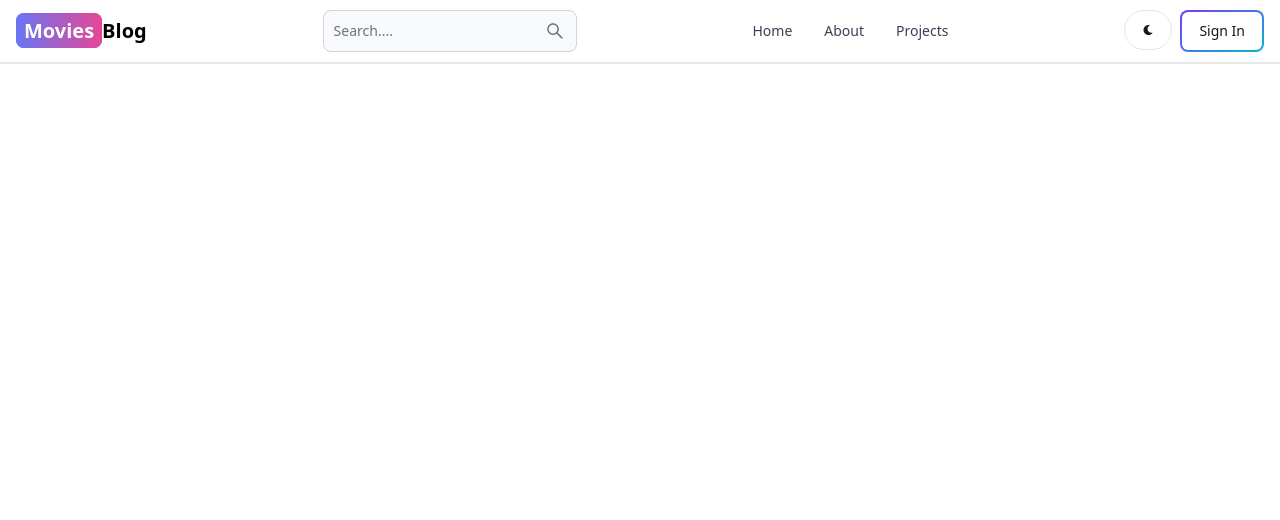
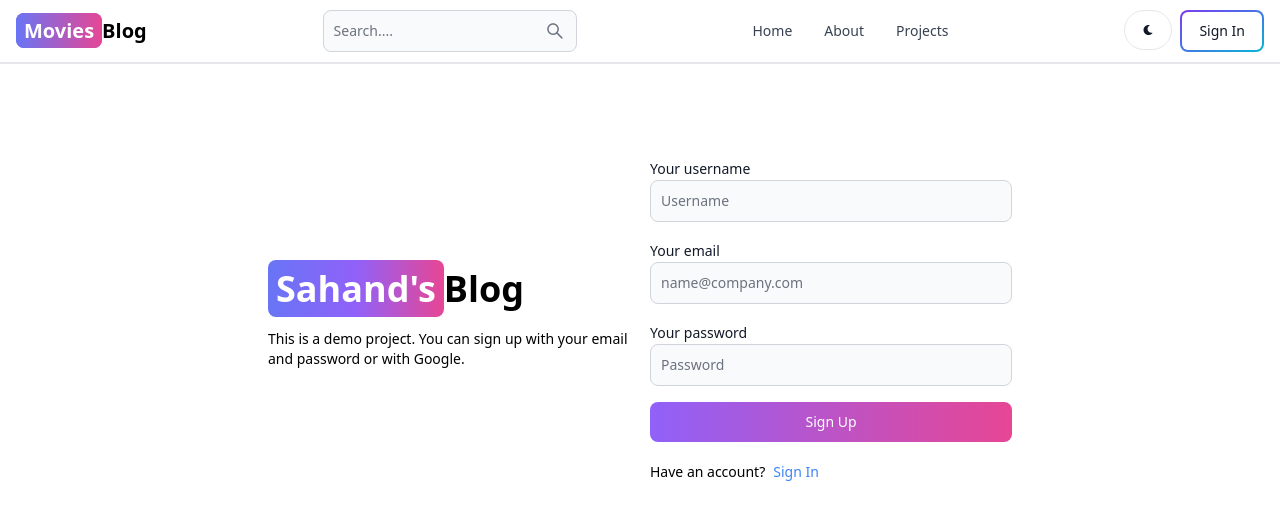
Before and after one commit to Nav21000/Movie_Review, a React (Vite) app in the folder client/: page /sign-up in a window 1280 px wide. Shown: the top 520 px of the page. Built offline with nearby package versions, Linux system fonts and the light colour scheme.

Commit message:
signUp page done

```diff
--- a/client/src/pages/SignIn.jsx
+++ b/client/src/pages/SignIn.jsx
@@ -1,9 +1,9 @@
 import React from 'react'
 
-export default function SignIn() {
+export default function Signin() {
   return (
     <div>
-      Signin
+
     </div>
   )
 }
--- a/client/src/pages/SignUp.jsx
+++ b/client/src/pages/SignUp.jsx
@@ -1,9 +1,118 @@
-import React from 'react'
+import { Alert, Button, Label, Spinner, TextInput } from 'flowbite-react';
+import { useState } from 'react';
+import { Link, useNavigate } from 'react-router-dom';
+// import OAuth from '../components/OAuth';
 
 export default function SignUp() {
+  const [formData, setFormData] = useState({});
+  const [errorMessage, setErrorMessage] = useState(null);
+  const [loading, setLoading] = useState(false);
+  const navigate = useNavigate();
+  const handleChange = (e) => {
+    setFormData({ ...formData, [e.target.id]: e.target.value.trim() });
+  };
+  const handleSubmit = async (e) => {
+    e.preventDefault();
+    if (!formData.username || !formData.email || !formData.password) {
+      return setErrorMessage('Please fill out all fields.');
+    }
+    try {
+      setLoading(true);
+      setErrorMessage(null);
+      const res = await fetch('/api/auth/signup', {
+        method: 'POST',
+        headers: { 'Content-Type': 'application/json' },
+        body: JSON.stringify(formData),
+      });
+      const data = await res.json();
+      if (data.success === false) {
+        return setErrorMessage(data.message);
+      }
+      setLoading(false);
+      if(res.ok) {
+        navigate('/sign-in');
+      }
+    } catch (error) {
+      setErrorMessage(error.message);
+      setLoading(false);
+    }
+  };
   return (
-    <div>
+    <div className='min-h-screen mt-20'>
+      <div className='flex p-3 max-w-3xl mx-auto flex-col md:flex-row md:items-center gap-5'>
+        {/* left */}
+        <div className='flex-1'>
+          <Link to='/' className='font-bold dark:text-white text-4xl'>
+            <span className='px-2 py-1 bg-gradient-to-r from-indigo-500 via-purple-500 to-pink-500 rounded-lg text-white'>
+              Sahand's
+            </span>
+            Blog
+          </Link>
+          <p className='text-sm mt-5'>
+            This is a demo project. You can sign up with your email and password
+            or with Google.
+          </p>
+        </div>
+        {/* right */}
 
+        <div className='flex-1'>
+          <form className='flex flex-col gap-4' onSubmit={handleSubmit}>
+            <div>
+              <Label value='Your username' />
+              <TextInput
+                type='text'
+                placeholder='Username'
+                id='username'
+                onChange={handleChange}
+              />
+            </div>
+            <div>
+              <Label value='Your email' />
+              <TextInput
+                type='email'
+                placeholder='name@company.com'
+                id='email'
+                onChange={handleChange}
+              />
+            </div>
+            <div>
+              <Label value='Your password' />
+              <TextInput
+                type='password'
+                placeholder='Password'
+                id='password'
+                onChange={handleChange}
+              />
+            </div>
+            <Button
+              gradientDuoTone='purpleToPink'
+              type='submit'
+              disabled={loading}
+            >
+              {loading ? (
+                <>
+                  <Spinner size='sm' />
+                  <span className='pl-3'>Loading...</span>
+                </>
+              ) : (
+                'Sign Up'
+              )}
+            </Button>
+            {/* <OAuth /> */}
+          </form>
+          <div className='flex gap-2 text-sm mt-5'>
+            <span>Have an account?</span>
+            <Link to='/sign-in' className='text-blue-500'>
+              Sign In
+            </Link>
+          </div>
+          {errorMessage && (
+            <Alert className='mt-5' color='failure'>
+              {errorMessage}
+            </Alert>
+          )}
+        </div>
+      </div>
     </div>
-  )
+  );
 }
--- a/client/vite.config.js
+++ b/client/vite.config.js
@@ -3,5 +3,13 @@
 
 // https://vitejs.dev/config/
 export default defineConfig({
+  server: {
+    proxy: {
+      '/api': {
+        target: 'http://localhost:3000',
+        secure: false,
+      },
+    },
+  },
   plugins: [react()],
 })
```
